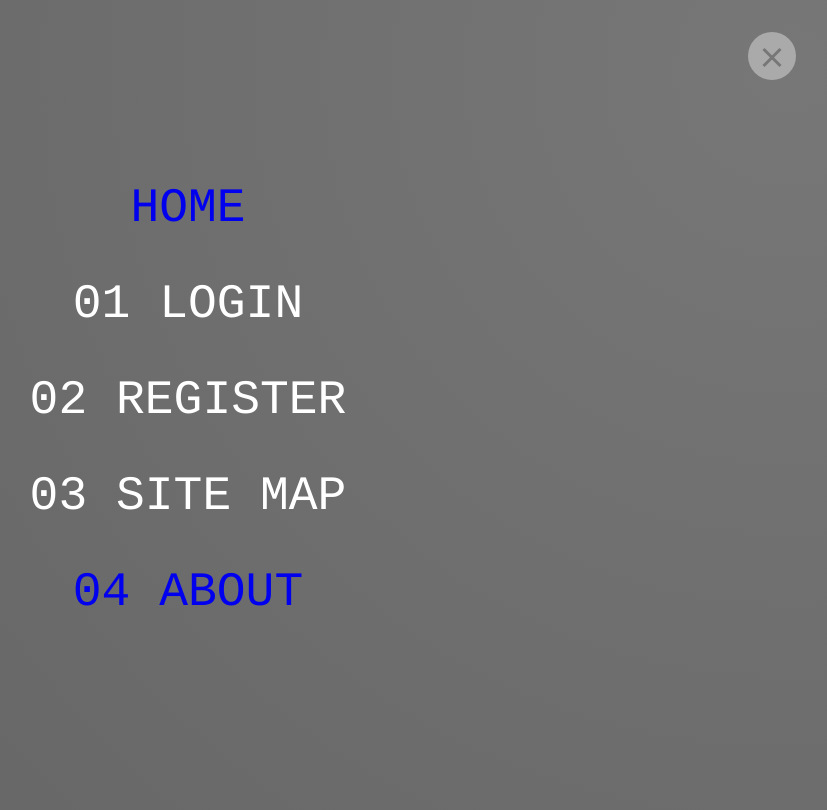
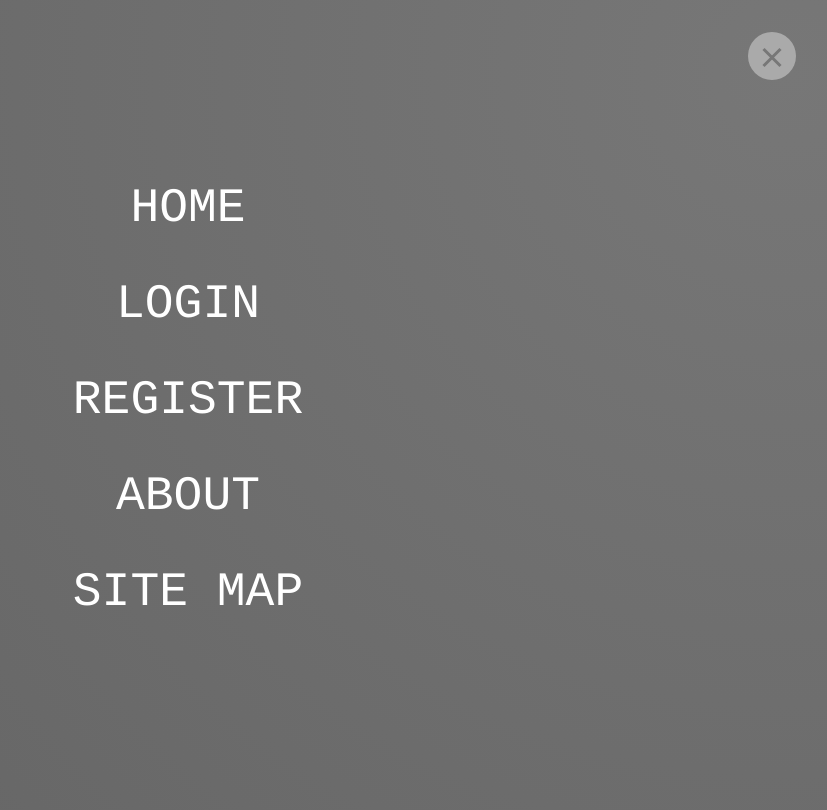
Before and after one commit to heerahemanth1/AngularWebApp, an Angular app: page /home in a window 1280 px wide. Both pictures are taken after a click on the label 1224 px from the left and 56 px from the top of the page. Shown: the top 810 px of the page, without its empty margins (452-1279 px from the left). Built offline with nearby package versions, Linux system fonts and the light colour scheme.

Commit message:
Created a new variables file for stylesheets. Added the most used colors to the variables file. The same has to be re-used in all the places of reference.
Adjusted the global navigation font slightly to work for smaller devices as well.

```diff
--- a/src/app/global-nav/global-nav.component.html
+++ b/src/app/global-nav/global-nav.component.html
@@ -1,8 +1,5 @@
 
 <div id="global-nav">
-    <!--<div id="logo">
-        <a routerLink="/home" class="rlink"><span id="app-icon">H</span></a>
-    </div>-->
     <div id="nav-menu">
         <input type="checkbox" id="nav-toggle" />
         <label for="nav-toggle" id="nav-button">
@@ -12,10 +9,10 @@
         <nav>
             <ul id="nav-list">
                 <li class="nav-item"><a routerLink="/home" class="rlink">Home</a></li>
-                <li class="nav-item">01 Login</li>
-                <li class="nav-item">02 Register</li>
-                <li class="nav-item">03 Site Map</li>
-                <li class="nav-item"><a routerLink="/about" class="rlink">04 About</a></li>
+                <li class="nav-item"><a class="rlink">Login</a></li>
+                <li class="nav-item"><a class="rlink">Register</a></li>
+                <li class="nav-item"><a routerLink="/about" class="rlink">About</a></li>
+                <li class="nav-item"><a class="rlink">Site Map</a></li>
             </ul>
         </nav>
     </div>
--- a/src/app/global-nav/global-nav.component.scss
+++ b/src/app/global-nav/global-nav.component.scss
@@ -1,18 +1,5 @@
-/*
-#global-nav {
-    padding: 1rem;
-}
-*/
-.rlink {
-    text-decoration: none;
-}
 
-#app-icon {
-    font-family: sans-serif;
-    font-size: 2.4rem;
-    font-weight: 700;
-    color: #555555;
-}
+@import './../shared/css/variables.scss';
 
 #nav-toggle {
     display: none;
@@ -111,13 +98,14 @@ nav {
     transform: translate(-50%, -50%);
     list-style: none;
     text-align: center;
+    overflow: hidden;
 }
 
 .nav-item {
     line-height: 1;
-    font-size: 3rem;
+    font-size: 3em;
     font-weight: 300;
-    color: #FFFFFF;
+    color: $primary-color-light;
     text-decoration: none;
     text-transform: uppercase;
     padding: 1rem 2rem;
@@ -129,5 +117,9 @@ nav {
 
 .nav-item:hover,.nav-item:active {
     background-position: 100%;
-    color: #000000;
+    color: $color-dark;
+
+    & a.rlink {
+        color: $color-dark;
+    }
 }
--- /dev/null
+++ b/src/app/shared/css/variables.scss
@@ -0,0 +1,9 @@
+
+/* VARIABLES */
+
+$primary-color-light: #FFFFFF;
+$primary-color-dark: #777777;
+
+$color-dark: #000000;
+
+/* --------- */
--- a/src/styles.scss
+++ b/src/styles.scss
@@ -1,4 +1,7 @@
 /* You can add global styles to this file, and also import other style files */
+
+@import './app/shared/css/variables.scss';
+
 * {
     margin: 0px;
     padding: 0px;
@@ -10,7 +13,12 @@ body {
     font-family: 'Courier', sans-serif;
     font-size: 16px;
     font-weight: 400;
-    color: #777777;
+    color: $primary-color-dark;
     padding: 1rem;
     min-width: 520px;
+
+    & a:link, a:visited, a:active {
+        text-decoration: none;
+        color: $primary-color-light;
+    }
 }
```
